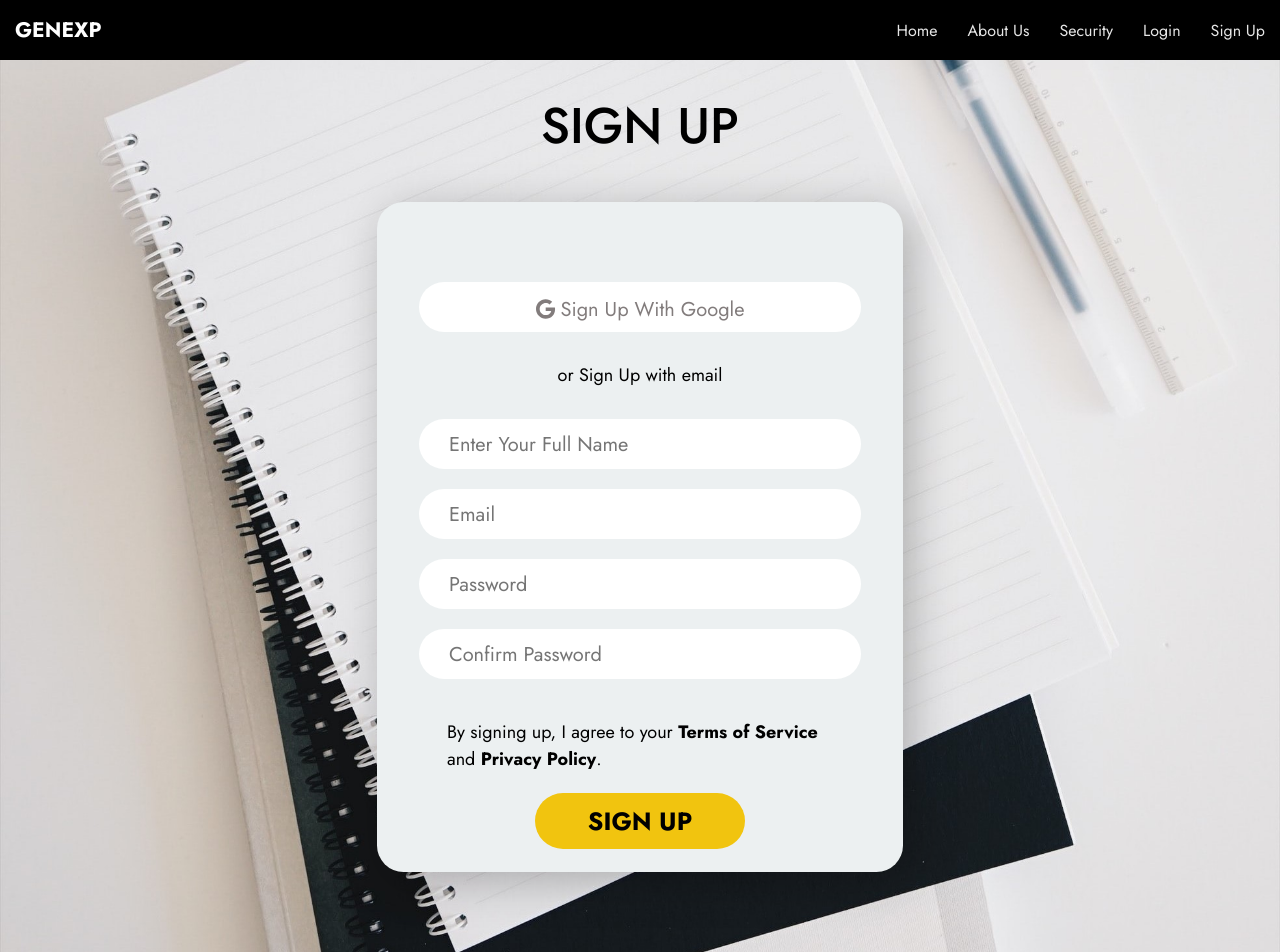
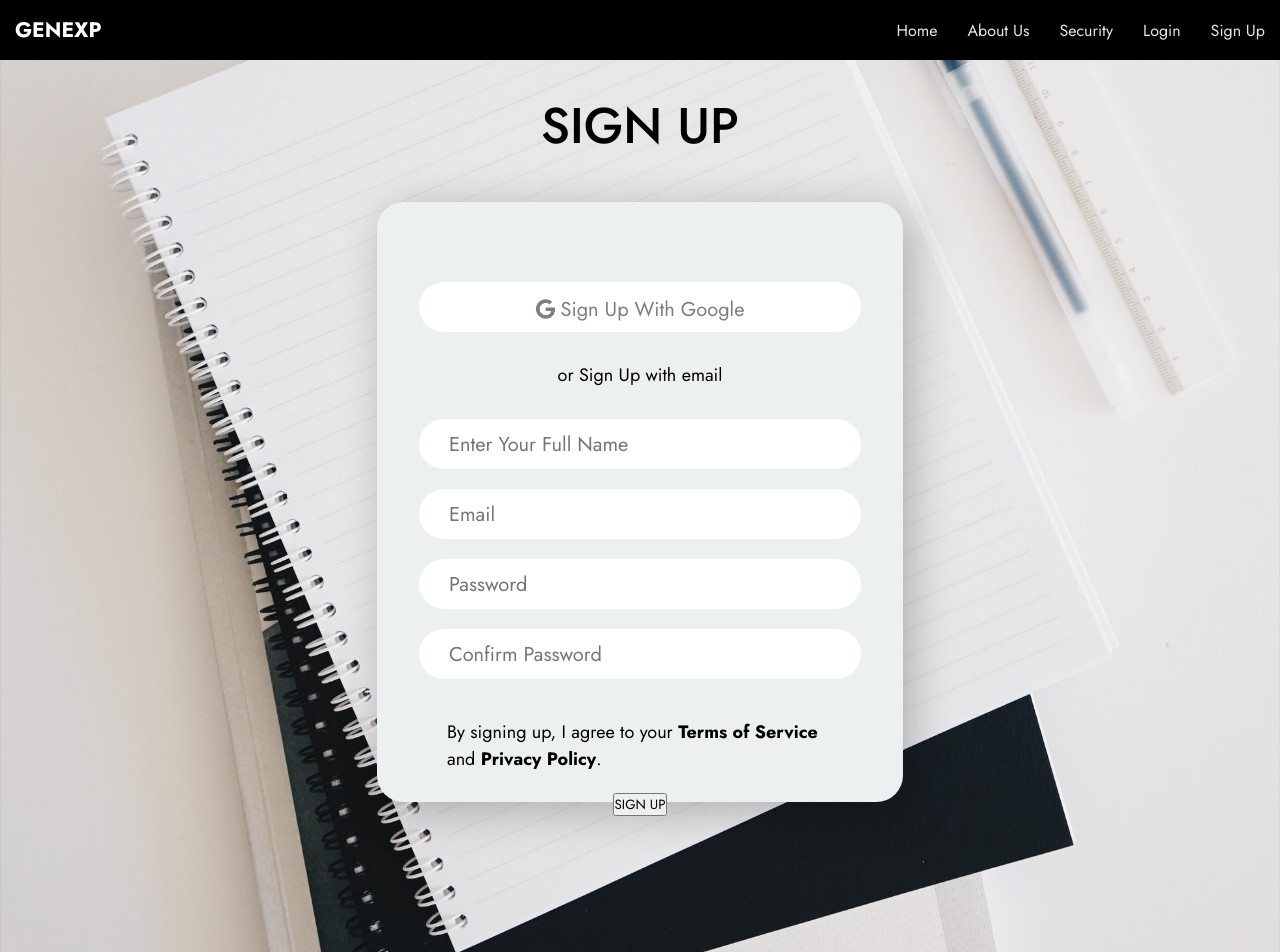
Before and after one commit to ktarun1419/genexp, a React (Create React App) app: page /signup in a window 1280 px wide. Shown: the top 952 px of the page. Built offline with nearby package versions, Linux system fonts and the light colour scheme.

Commit message:
Minor changes to the design of Sign Up page

```diff
--- a/src/components/SignUp.css
+++ b/src/components/SignUp.css
@@ -20,7 +20,7 @@
 
 .signup-box {
     width: 526px;
-    height: 670px;
+    height: 600px;
     padding: 50px;
     background-color: #ECF0F1;
     box-shadow: 8.84393px 8.84393px 44.2197px rgba(0, 0, 0, 0.25);
@@ -62,8 +62,10 @@
     margin: 10px;
 }
 
-.signup-box input[type="submit"] {
-    width: 210px;
+.signup-box button[type="submit"] {
+    margin-left: 20%;
+    color: black;
+    width: 60%;
     height: 56px;
     background-color: #F1C40F;
     border-radius: 30px;
```
